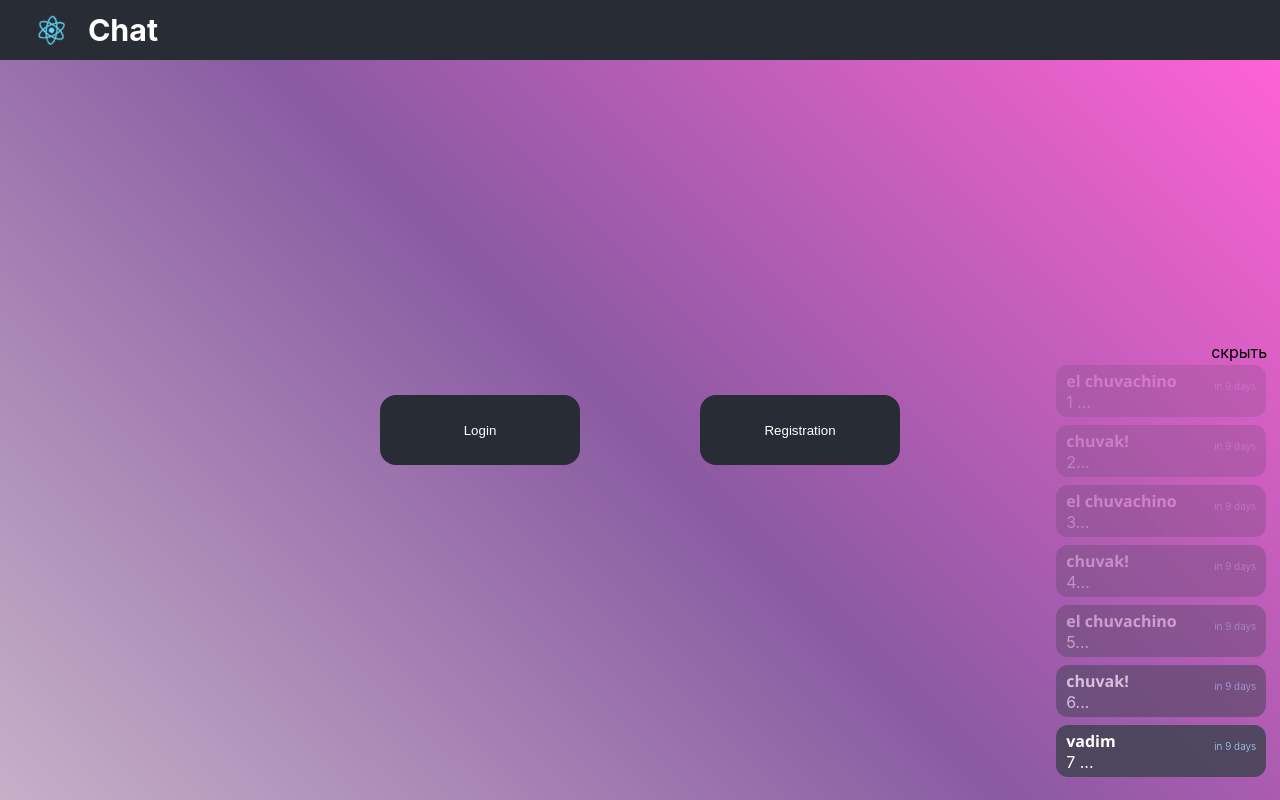
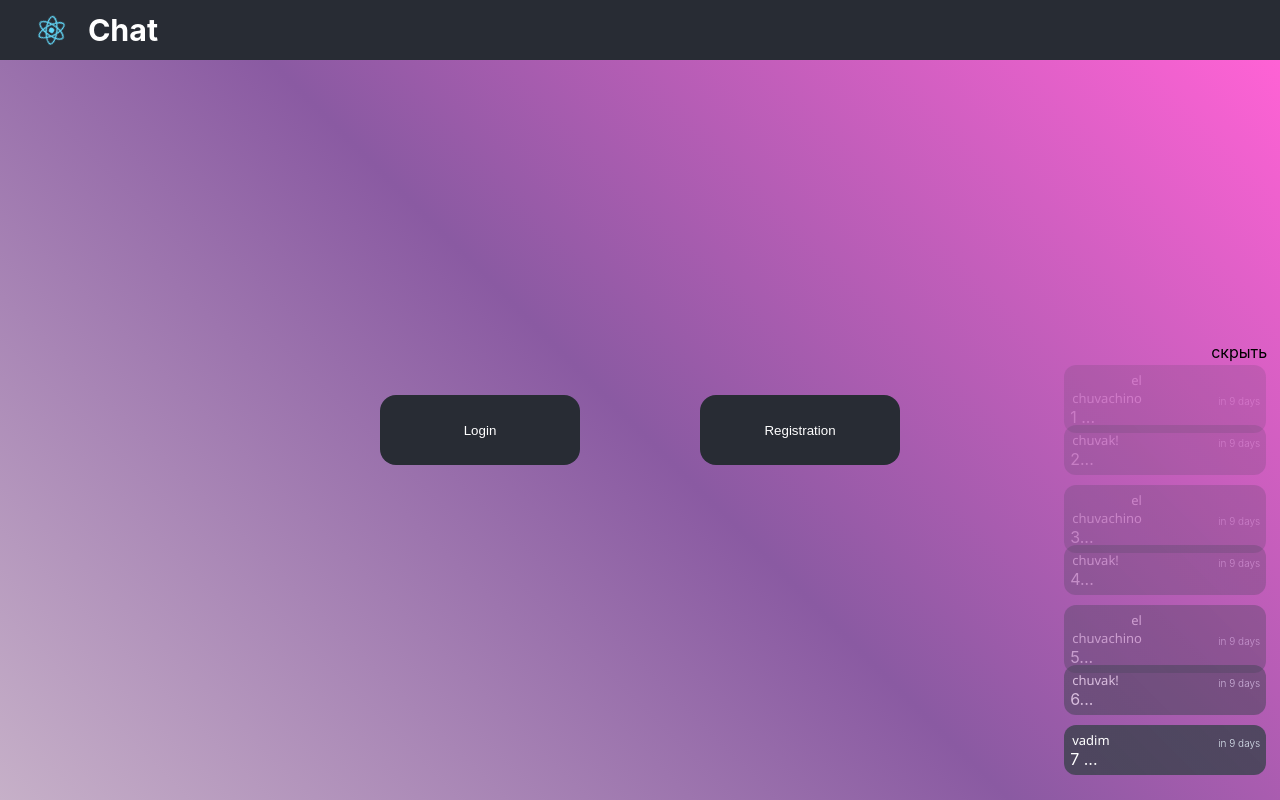
Before and after one commit to savchuckvadim/chat_client, a React (Create React App) app: page / in a window 1280 px wide. Built offline with nearby package versions, Linux system fonts and the light colour scheme; no server answers.

Commit message:
fixed message item

```diff
--- a/src/modules/components/Main/Chat/Current-Dialog/Messages/Message-Item/Message-Item.jsx
+++ b/src/modules/components/Main/Chat/Current-Dialog/Messages/Message-Item/Message-Item.jsx
@@ -1,5 +1,6 @@
 import Moment from 'react-moment'
 import { onRightClick } from '../../../../../../utils/context-menu-utils'
+import Avatar from '../../../../../common/Avatar/Avatar'
 import ContextMenu from '../../../../../common/Context-Menu/Context-Menu'
 import style from './Message-Item.module.css'
 
@@ -56,7 +57,10 @@ const MessageItem = ({
                 addParticipantsInProgress={null}
             />
             <div className={style.messageHeader}>
-                <p className={style.author}>{message.author ? message.author.name : null}</p>
+                <div className={style.left__area}>
+                    <p className={style.author}>{message.author ? message.author.name : null}</p>
+                </div>
+
                 <p className={style.date}><Moment fromNow >{message.created}</Moment> </p>
             </div>
             <div className={style.body}>
--- a/src/modules/components/Main/Chat/Current-Dialog/Messages/Message-Item/Message-Item.module.css
+++ b/src/modules/components/Main/Chat/Current-Dialog/Messages/Message-Item/Message-Item.module.css
@@ -8,7 +8,7 @@ p{
     height: fit-content;
     max-width: 95%;
     margin: 2px;
-    padding: 5px 10px;
+    padding: 6px 6px;
     border-radius: 12px;
     align-items: flex-start;
     display: flex;
@@ -57,13 +57,27 @@ p{
     justify-content: space-between;
     min-width: 100%;
 }
+.left__area{
+display: flex;
+flex-direction: row;
+justify-content: space-between;
+align-items: flex-start;
+width: 70px;
+}
+
 .author{
     font-family: 'Segoe UI', Tahoma, Geneva, Verdana, sans;
-    font-weight: 600;
+    font-size: small;
+    font-weight: 400;
+    margin-left: 2px;
+    display: block;
+    text-align: end;
+    align-self: flex-end;
 }
+
 .date{
 
-  color: rgb(165, 213, 255);
+  color: rgb(221, 232, 242);
 }
 .body{
     height: fit-content;
@@ -91,15 +105,7 @@ p{
     justify-content: flex-end;
     min-width: 100%;
 }
-/* .myInfo__wrapper{
 
-    justify-content: flex-end;
-
-}
-.info__wrapper{
-    justify-content: flex-start;
-
-} */
 .infoItem, .myInfoItem{
     margin: 0;
     padding: 0;
@@ -110,10 +116,9 @@ p{
 }
 .infoItem{
     color: rgb(255, 255, 255);
-    /* opacity: 10%; */
+
 }
 .myInfoItem{
     color: rgb(156, 245, 246);
-    /* opacity: 10%; */
-   ;
+
 }
--- a/src/modules/components/Main/Chat/Current-Dialog/Messages/Messages.module.css
+++ b/src/modules/components/Main/Chat/Current-Dialog/Messages/Messages.module.css
@@ -23,10 +23,10 @@
 
     min-height: 97%;
     max-height: 100%;
-      width: 97%;
+    width: 97%;
     margin: 15px 5px;
     background-color: white;
-    border-radius: 16px;
+    border-radius: 12px;
     display: grid;
     overflow-y: auto;
 
--- a/src/modules/components/Main/Chat/Dialogs/Dialog-Items/Dialog-Item/Dialog-Item.jsx
+++ b/src/modules/components/Main/Chat/Dialogs/Dialog-Items/Dialog-Item/Dialog-Item.jsx
@@ -1,7 +1,10 @@
 import { NavLink } from 'react-router-dom'
 import { onRightClick } from '../../../../../../utils/context-menu-utils'
+import Avatar from '../../../../../common/Avatar/Avatar'
 import ContextMenu from '../../../../../common/Context-Menu/Context-Menu'
 import style from './Dialog-Item.module.css'
+
+
 
 const DialogItem = ({
     dialog,
@@ -46,7 +49,7 @@ const DialogItem = ({
         />
 
 
-        let initials = `${name[0]}${name[name.length - 1]}`.toUpperCase()
+
         let title = <h3 className={style.name}>{name}</h3>
 
 
@@ -62,9 +65,7 @@ const DialogItem = ({
                     onContextMenu={(e) => { onRightClick(e, true, entityTypeOfArea, dialog.dialogId, contextMenuToggler) }}
                     className={style.item}
                 >
-                    <div className={style.avatar}>
-                        <p className={style.initials}>{initials}</p>
-                    </div>
+                    <Avatar name={name} />
                     <div className={style.text__wrapper}>
                         {title}
                         <p className={style.message}>{dialog.dialogsMessages.length > 0 && dialog.dialogsMessages[0].body.length > 0 &&
--- a/src/modules/components/Main/Chat/Dialogs/Dialog-Items/Dialog-Item/Dialog-Item.module.css
+++ b/src/modules/components/Main/Chat/Dialogs/Dialog-Items/Dialog-Item/Dialog-Item.module.css
@@ -20,42 +20,7 @@
     flex-direction: column;
     justify-content: flex-start;
 }
-.avatar{
-    border-radius: 50%;
-    background-color: rgb(0, 0, 255);
-    min-width:34px;
-    min-height:34px;
-    max-width:34px;
-    max-height:34px;
-    margin: 2px 0 0 2px;
-    display: flex;
-    justify-content: center;
-    align-items: center;
-    text-align: center;
-    background: rgb(198,176,200);
-    background: linear-gradient(45deg, rgba(198,176,200,1) 0%, rgba(138,90,162,1) 50%, rgb(255, 34, 196) 100%);
-        font-size: large;
-        animation: gradient 7s ease infinite;
-        background-size: 1500% 1500%;
-        color: rgb(255, 255, 255);
-    }
 
-    @keyframes gradient{
-
-        0%{
-            background-position: 0 50%;
-        }
-        50%{
-            background-position: 100% 50%;
-        }
-        100%{
-            background-position: 0 50%;
-        }
-    }
-    .initials{
-        margin: 0;
-        /* font-size:small; */
-    }
 .name, .message{
     margin: 0;
     /* display: block; */
--- /dev/null
+++ b/src/modules/components/common/Avatar/Avatar.jsx
@@ -0,0 +1,13 @@
+import style from './Avatar.module.css'
+
+const Avatar = ({ name }) => {
+
+    let initials = `${name[0]}${name[name.length - 1]}`.toUpperCase()
+    return (
+        <div className={style.avatar}>
+            <p className={style.initials}>{initials}</p>
+        </div>
+    )
+}
+
+export default Avatar
--- /dev/null
+++ b/src/modules/components/common/Avatar/Avatar.module.css
@@ -0,0 +1,35 @@
+.avatar{
+    border-radius: 50%;
+    background-color: rgb(0, 0, 255);
+    width: 100%;
+    height: 100%;
+    max-width:34px;
+    max-height:34px;
+    margin: 2px 0 0 2px;
+    display: flex;
+    justify-content: center;
+    align-items: center;
+    text-align: center;
+    background: rgb(198,176,200);
+    background: linear-gradient(45deg, rgba(198,176,200,1) 0%, rgba(138,90,162,1) 50%, rgb(255, 34, 196) 100%);
+    font-size: large;
+    animation: gradient 7s ease infinite;
+    background-size: 1500% 1500%;
+    color: rgb(255, 255, 255);
+}
+
+@keyframes gradient{
+
+    0%{
+        background-position: 0 50%;
+    }
+    50%{
+        background-position: 100% 50%;
+    }
+    100%{
+        background-position: 0 50%;
+    }
+}
+.initials{
+    margin: 0;
+}
```
Lines whose indentation alone changed are shown as unchanged.
